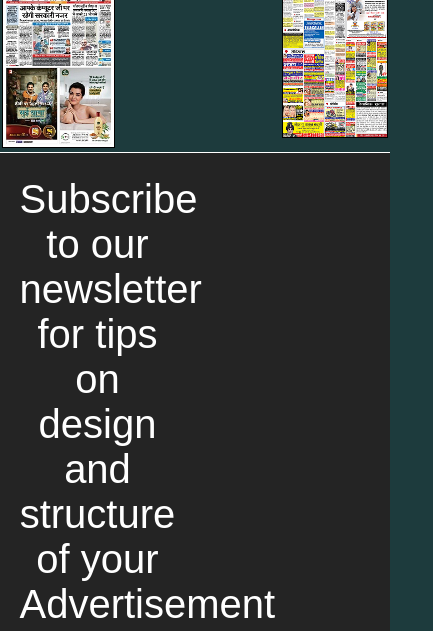
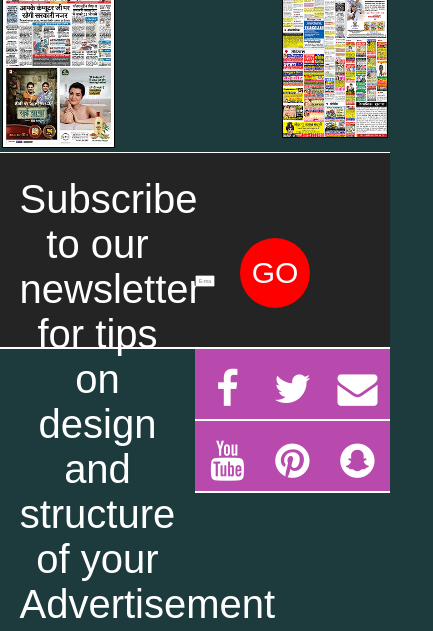
Before and after one commit to Portrick25/adv-hub, a plain HTML site: page index.html in a window 390 px wide. Shown: the part 201-832 px from the top of the page, 433 px wide, since content can reach past the window. Drawn offline with Linux system fonts and the light colour scheme.

Commit message:
Update main.css

```diff
--- a/main.css
+++ b/main.css
@@ -753,7 +753,7 @@ h1:hover{
 	font-size: 100px;
 }
 #inp-b{
-	font-size: 30px;
+	font-size: 20px;
 }
 #but-b{
 	width: 70px;
@@ -780,8 +780,9 @@ h1:hover{
 	width: 16.66%;
 	float: left;
 }
-@media screen and (max-width:300px)
+@media screen and (max-width: 400px)
 {#inp-b{
 	font-size: 5px;
+	width:20px;
 }
 }
```
